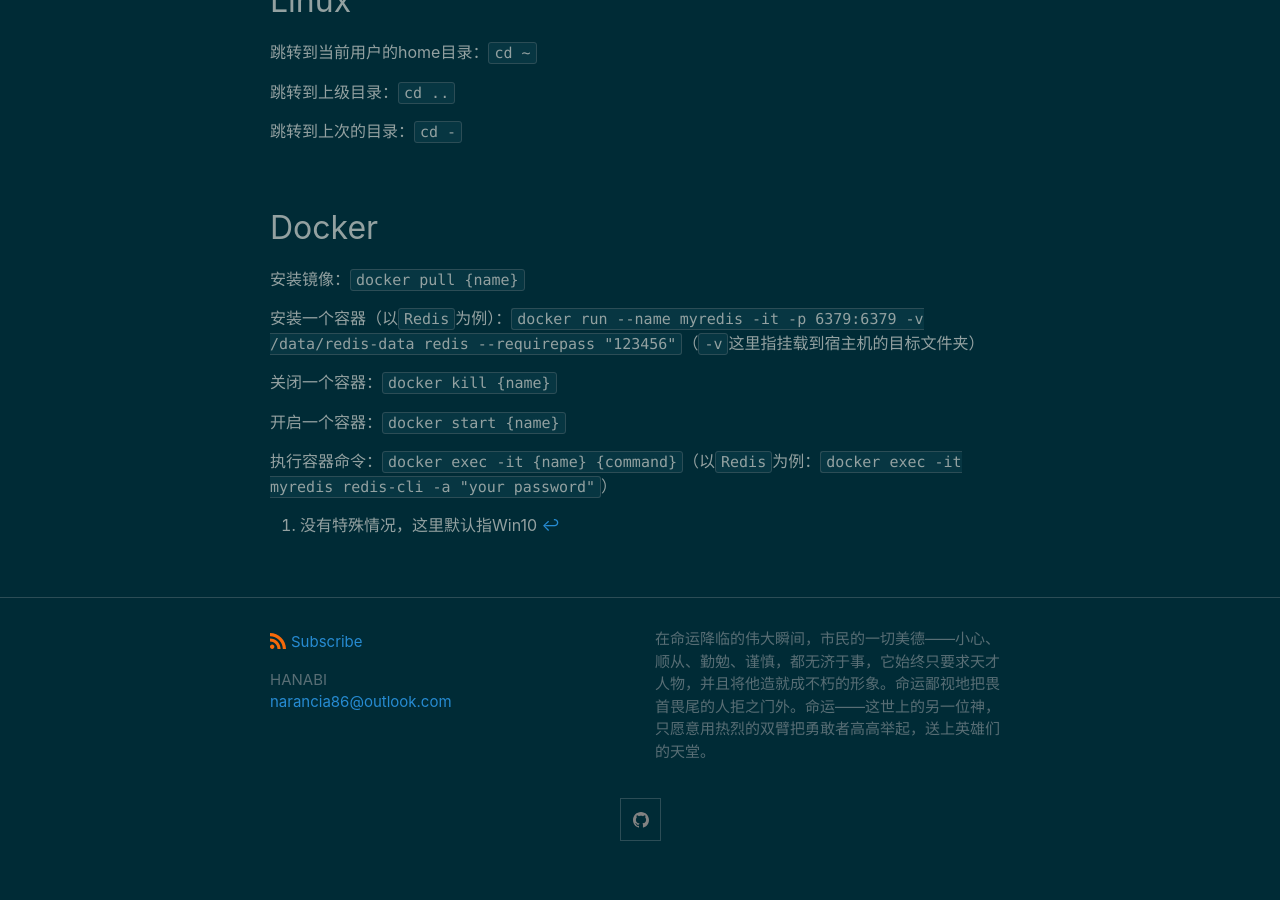
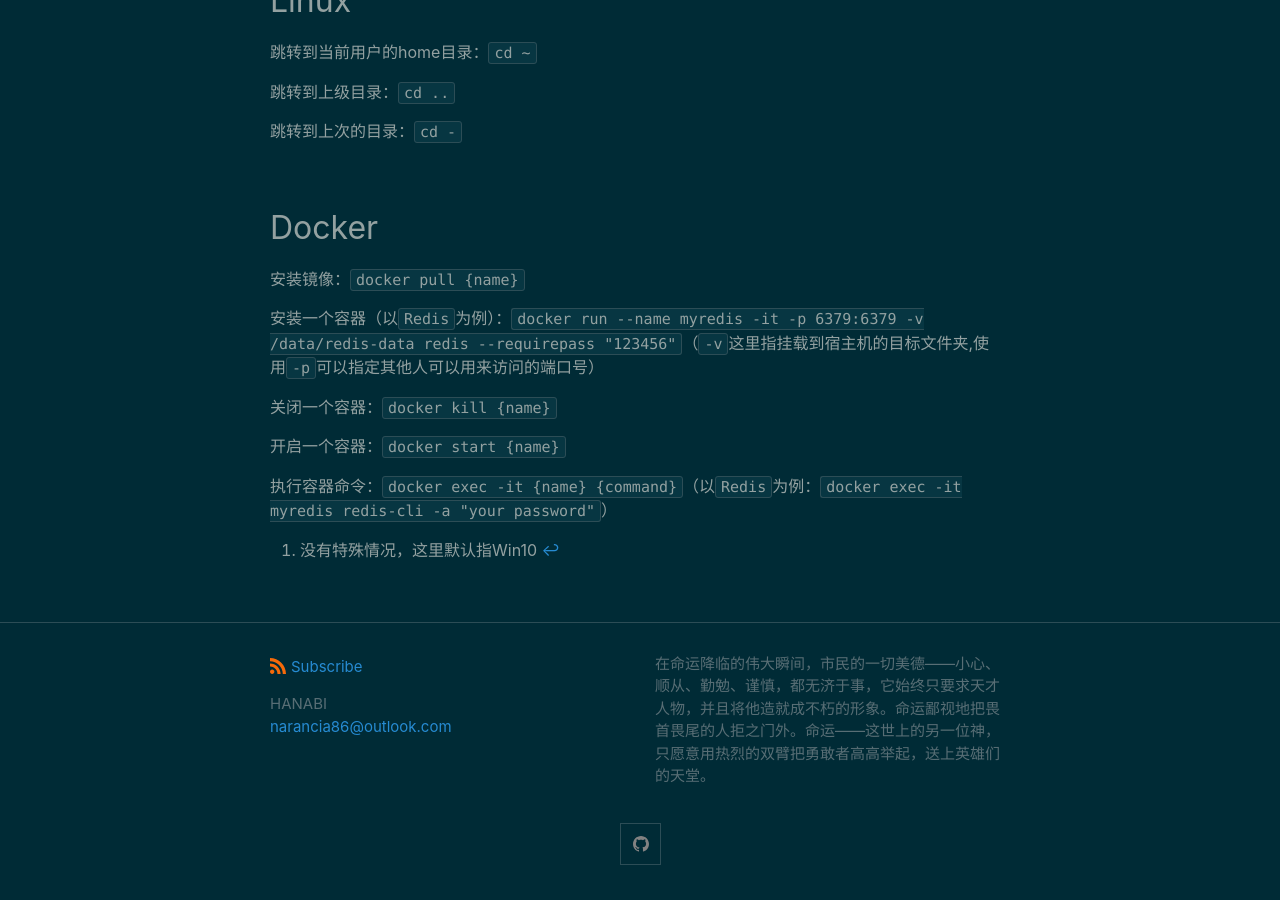
Before and after one commit to KamenRiderKuuga/kamenriderkuuga.github.io, a Jekyll site: the page built from _posts/2020-07-13-Tips-2.md, in a window 1280 px wide and 900 px high, scrolled down 615 px. Built offline with Jekyll 4.4.1, drawn with Linux system fonts in a browser that asks for light colours; before the commit the page ends 1491 px from its top, so only the background shows below that.

Commit message:
Update 2020-07-13-Tips-2.md

```diff
--- a/_posts/2020-07-13-Tips-2.md
+++ b/_posts/2020-07-13-Tips-2.md
@@ -28,7 +28,7 @@ tags: Tips
 
 安装镜像：`docker pull {name}`
 
-安装一个容器（以`Redis`为例）：`docker run --name myredis -it -p 6379:6379 -v /data/redis-data redis --requirepass "123456"`（`-v`这里指挂载到宿主机的目标文件夹）
+安装一个容器（以`Redis`为例）：`docker run --name myredis -it -p 6379:6379 -v /data/redis-data redis --requirepass "123456"`（`-v`这里指挂载到宿主机的目标文件夹,使用`-p`可以指定其他人可以用来访问的端口号）
 
 关闭一个容器：`docker kill {name}`
 
```
